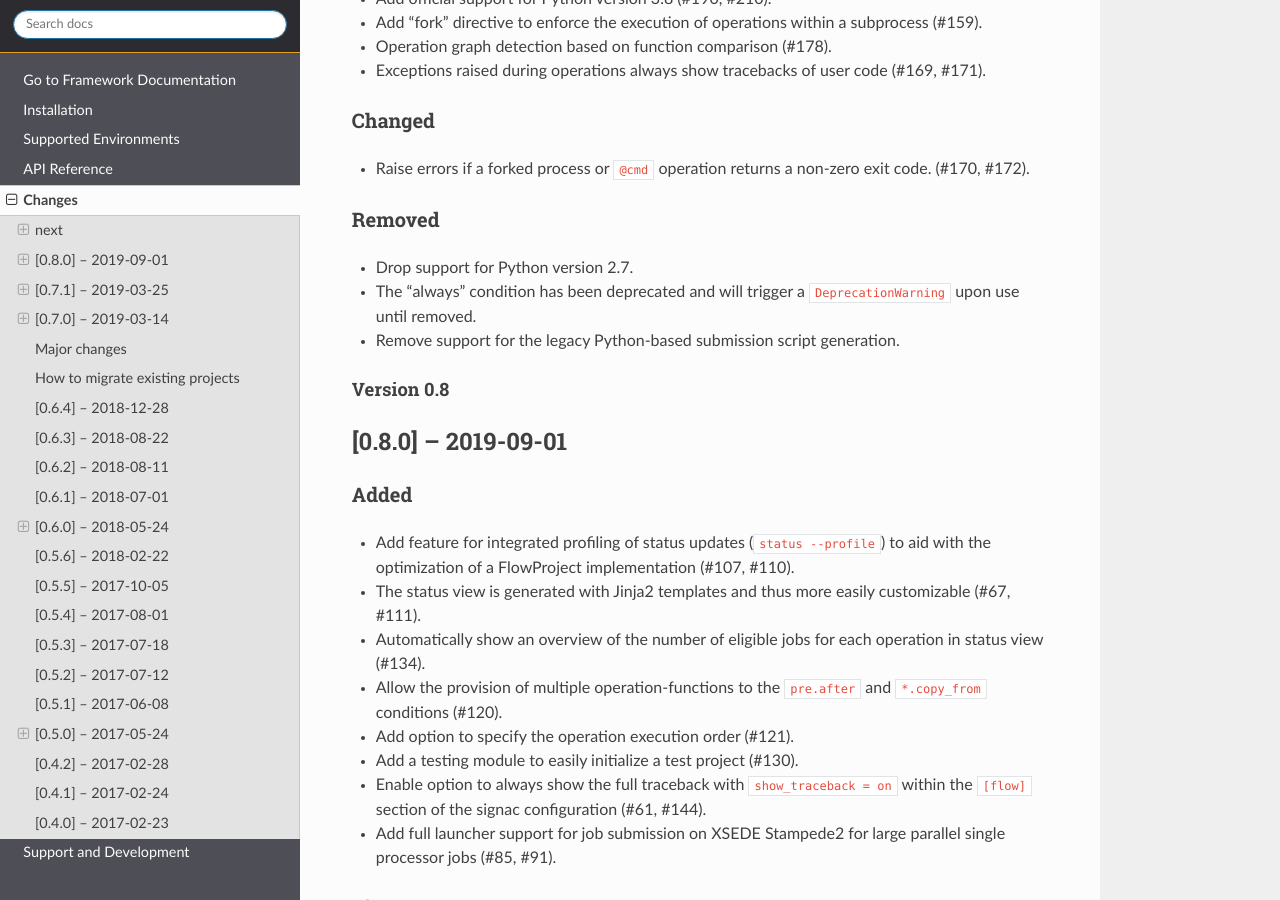
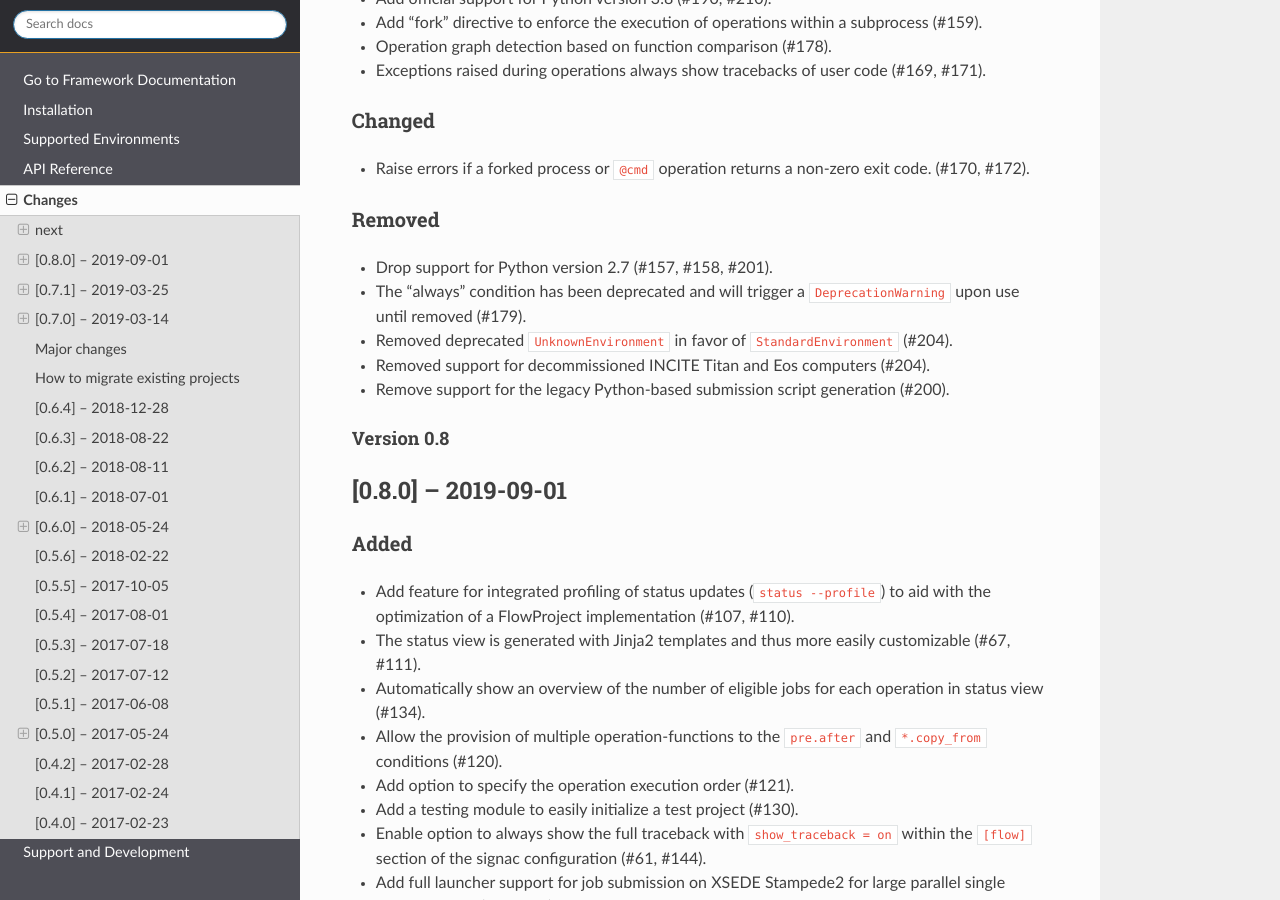
Before and after one commit to glotzerlab/signac-flow, a Sphinx documentation site: the page built from doc/changes.rst, in a window 1280 px wide and 900 px high, scrolled down 375 px. Built offline with Sphinx 7.4.7 and the Read the Docs theme 2.0.0, drawn with Linux system fonts in a browser that asks for light colours.

Commit message:
Remove outdated environments (Titan, Eos, Unknown --> Standard) (#204)
* Remove Titan and Eos environments (systems were decommissioned in August 2019).

* Fix scheduling imports.

* Remove long-deprecated UnknownEnvironment in favor of StandardEnvironment.

* Update template reference data.

* Update changelog.

```diff
--- a/changelog.txt
+++ b/changelog.txt
@@ -22,10 +22,11 @@
 
 Removed
 +++++++
-- Drop support for Python version 2.7.
-- The "always" condition has been deprecated and will trigger a ``DeprecationWarning`` upon use until removed.
-- Remove support for the legacy Python-based submission script generation.
-
+- Drop support for Python version 2.7 (#157, #158, #201).
+- The "always" condition has been deprecated and will trigger a ``DeprecationWarning`` upon use until removed (#179).
+- Removed deprecated ``UnknownEnvironment`` in favor of ``StandardEnvironment`` (#204).
+- Removed support for decommissioned INCITE Titan and Eos computers (#204).
+- Remove support for the legacy Python-based submission script generation (#200).
 
 Version 0.8
 ===========
@@ -68,7 +69,6 @@
     + ``update_aliases`` (removed without replacement)
 
 - The support for Python version 2.7 is deprecated.
-
 
 Removed
 +++++++
--- a/doc/supported_environments.rst
+++ b/doc/supported_environments.rst
@@ -27,8 +27,6 @@
 
 .. toctree::
    supported_environments/summit
-   supported_environments/titan
-   supported_environments/eos
    supported_environments/stampede2
    supported_environments/comet
    supported_environments/bridges
```
Also changed, not shown: doc/supported_environments/eos.rst (deleted, +0 -12 lines), doc/supported_environments/titan.rst (deleted, +0 -12 lines), 7 other files.
